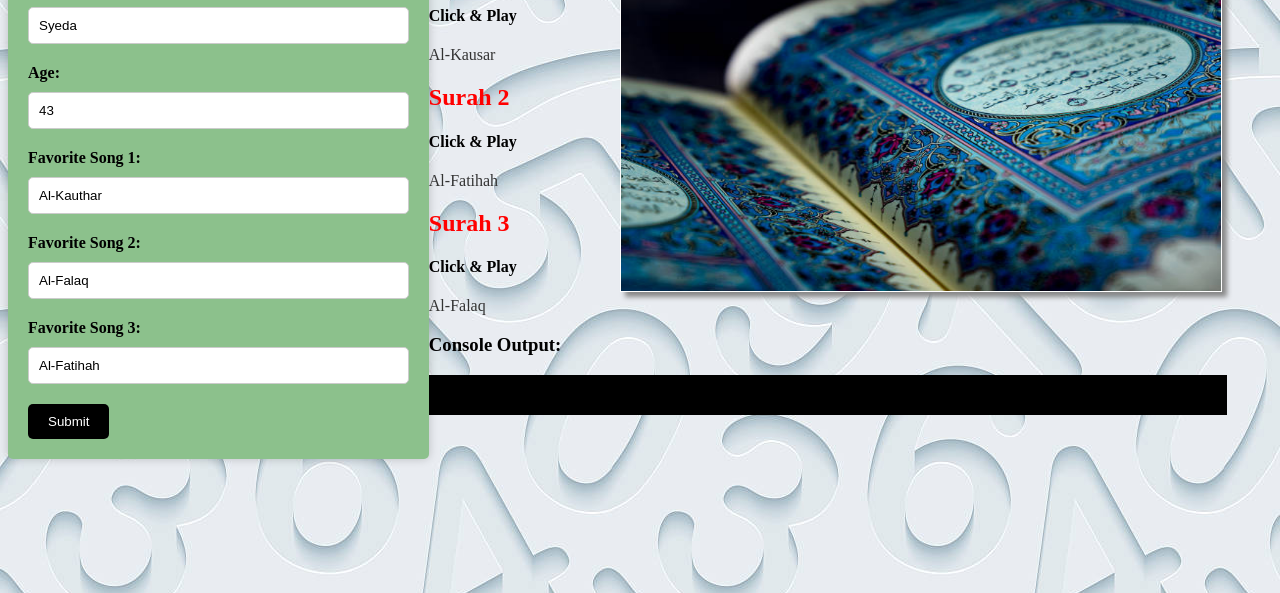
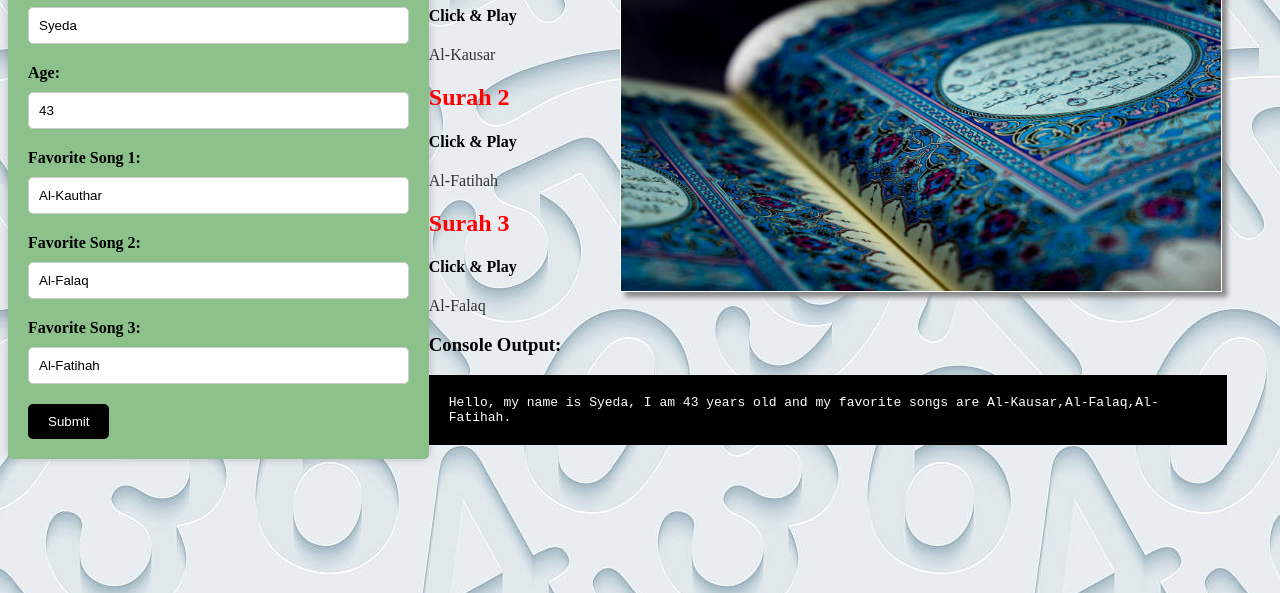
Before and after one commit to Farwahi/Week2-Assignment, a plain HTML site: page Index.html in a window 1280 px wide. Shown: the part 207-800 px from the top of the page. Drawn offline with Linux system fonts and the light colour scheme.

Commit message:
Update Index.html

```diff
--- a/Index.html
+++ b/Index.html
@@ -62,6 +62,6 @@
   <h3>Console Output:</h3>
   <pre id="console-output"></pre>
 </div>
-  <script src="Objects.js"></script>
+  <script src="Script.js"></script>
 </body>
 </html>
```
